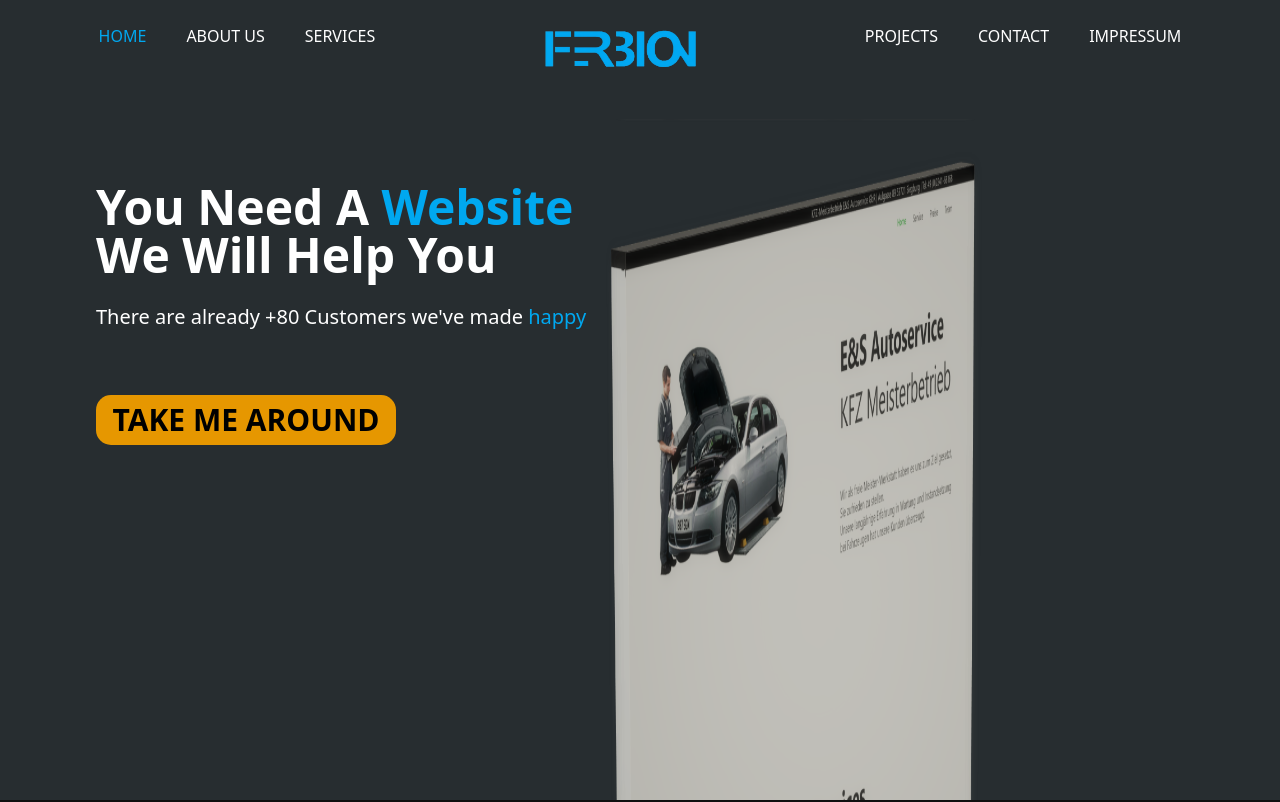
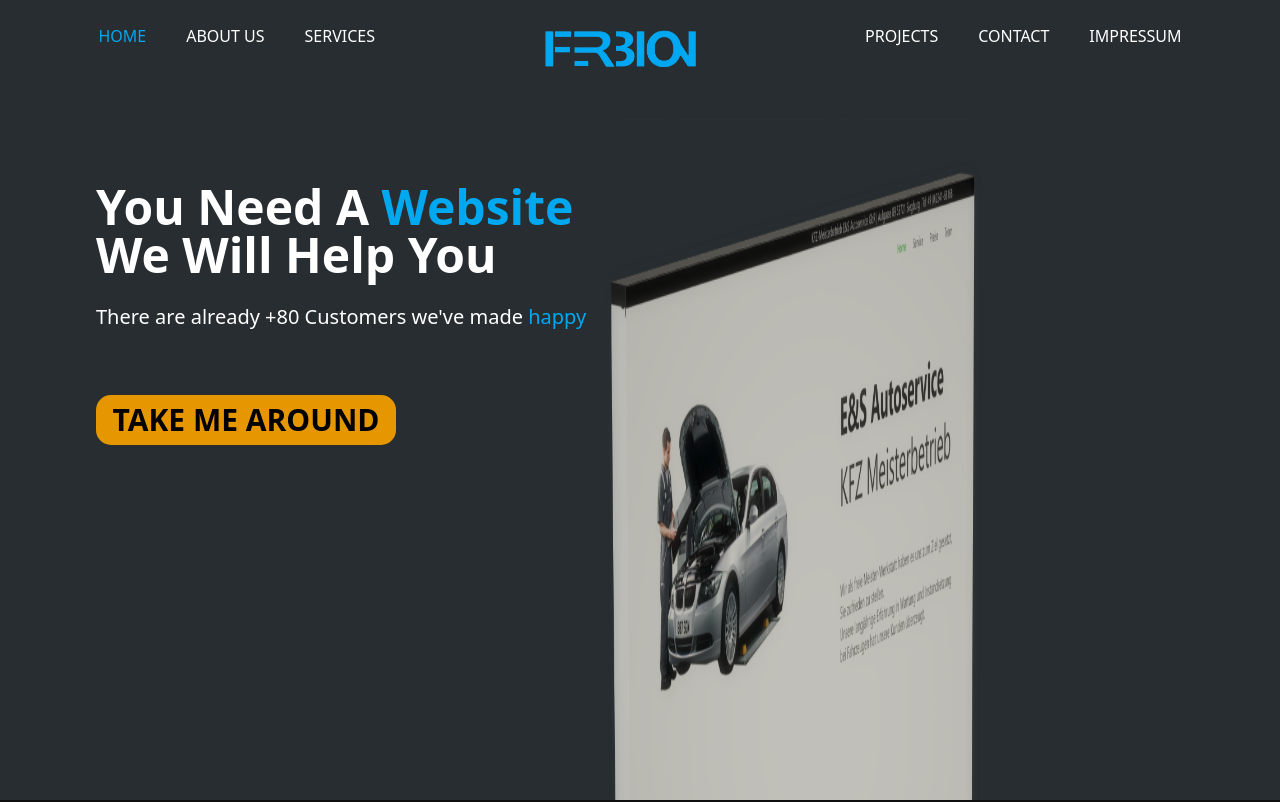
Before and after one commit to Ferbion-lT/V3, a Vue app: page / in a window 1280 px wide. Shown: the top 802 px of the page. Built offline with nearby package versions, Linux system fonts and the light colour scheme.

Commit message:
feat: changed the mockup image

```diff
--- a/src/components/Navbar.vue
+++ b/src/components/Navbar.vue
@@ -15,7 +15,7 @@
       </ul>
     </div>
     <div class="relative mt-[-1.6%]">
-      <img class="h-[90px] w-[190px" src="../assets/Logo.png">
+      <img class="h-[90px] w-[190px]" src="../assets/Logo.png">
     </div>
     <div class="">
       <ul class="flex flex-row gap-10 pl-[150px]">
@@ -46,7 +46,7 @@
    </div>
    </div>
    <div class="absolute ml-[20%] mt-[-5%]">
-    <img class="h-[1000px] w-[2000px]" src="../assets/Mockup.png">
+    <img class="h-[1000px] w-[2000px]" src="../assets/Mockup2.png">
    </div>
    </div>
   </div>
```
